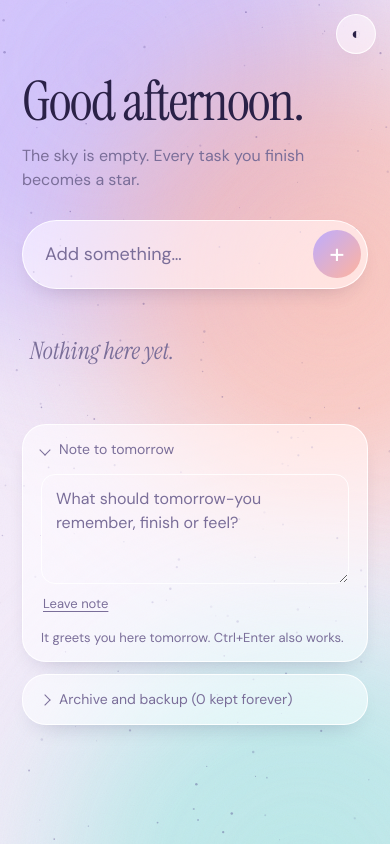
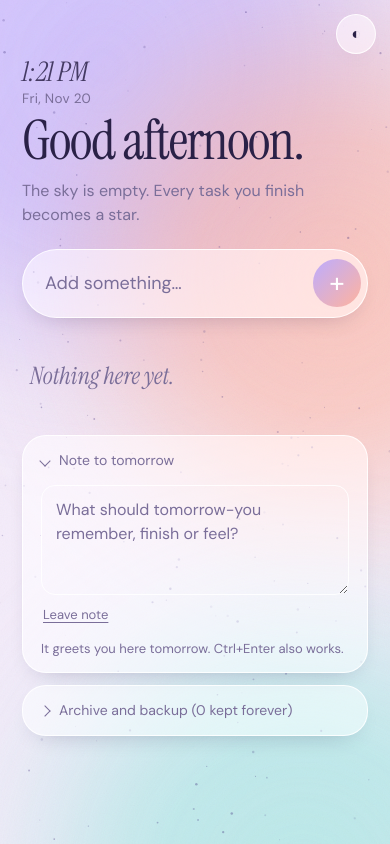
Before and after one commit to rayyy007dev/Sediment-Desktop-app, a plain HTML site: page index.html in a window 390 px wide. Drawn offline with Linux system fonts and the light colour scheme.

Commit message:
Time and date

```diff
--- a/index.html
+++ b/index.html
@@ -48,8 +48,6 @@
 
         color-scheme: light;
         box-sizing: border-box;
-        padding-top: env(safe-area-inset-top, 0px);
-        padding-bottom: env(safe-area-inset-bottom, 0px);
       }
 
       @media (prefers-color-scheme: dark) {
@@ -251,7 +249,28 @@
       }
 
       header {
-        margin-bottom: 40px;
+        margin-bottom: 36px;
+      }
+
+      .now {
+        margin: 0 0 12px;
+      }
+
+      .clock {
+        display: block;
+        color: var(--ink);
+        opacity: 0.84;
+        font: italic 400 clamp(27px, 4.8vw, 36px)/1.02 var(--serif);
+        letter-spacing: -0.01em;
+        font-variant-numeric: tabular-nums;
+      }
+
+      .today {
+        display: block;
+        margin-top: 4px;
+        color: var(--mute);
+        font: 400 clamp(13.5px, 1.8vw, 15px)/1.3 var(--sans);
+        letter-spacing: 0.02em;
       }
 
       h1 {
@@ -580,7 +599,6 @@
       .note .quote {
         display: -webkit-box;
         -webkit-line-clamp: 4;
-        line-clamp: 4;
         -webkit-box-orient: vertical;
         overflow: hidden;
         font: italic 400 24px/1.3 var(--serif);
@@ -663,6 +681,10 @@
           calc(20px + env(safe-area-inset-bottom, 0px))
           max(22px, env(safe-area-inset-left, 0px));
         pointer-events: none;
+      }
+
+      .foot:has(#hint:empty) {
+        padding-bottom: env(safe-area-inset-bottom, 0px);
       }
 
       .hint {
@@ -769,20 +791,24 @@
         }
         main {
           padding-top: max(9vh, calc(74px + env(safe-area-inset-top, 0px)));
-          padding-bottom: 64px;
+          padding-bottom: 28px;
         }
       }
 
       @media (max-width: 640px) {
         main {
-          padding-top: max(9vh, calc(74px + env(safe-area-inset-top, 0px)));
-          padding-bottom: 56px;
+          padding-top: max(6.5vh, calc(58px + env(safe-area-inset-top, 0px)));
+          padding-bottom: 24px;
         }
         header {
-          margin-bottom: 28px;
+          margin-bottom: 22px;
+        }
+        .now {
+          margin-bottom: 8px;
         }
         h1 {
           font-size: clamp(44px, 14vw, 60px);
+          margin-bottom: 12px;
         }
         .sub {
           font-size: 16px;
@@ -795,6 +821,9 @@
         }
         .add-task input {
           font-size: 18px;
+        }
+        ul {
+          margin-top: 18px;
         }
         li.open-task {
           gap: 14px;
@@ -804,6 +833,7 @@
           display: none;
         }
         .archive {
+          margin-top: 20px;
           padding: 14px 18px;
         }
         .backup .row {
@@ -816,8 +846,11 @@
         }
         .foot {
           padding: 0 max(18px, env(safe-area-inset-right, 0px))
-            calc(24px + env(safe-area-inset-bottom, 0px))
+            calc(20px + env(safe-area-inset-bottom, 0px))
             max(18px, env(safe-area-inset-left, 0px));
+        }
+        .foot:has(#hint:empty) {
+          padding-bottom: env(safe-area-inset-bottom, 0px);
         }
         .hint {
           max-width: calc(100% - 112px);
@@ -879,6 +912,10 @@
 
     <main>
       <header>
+        <div class="now" aria-live="off">
+          <time class="clock" id="clock"></time>
+          <span class="today" id="today"></span>
+        </div>
         <h1 id="hello">Hello.</h1>
         <p class="sub" id="sub"></p>
         <p class="note" id="note" hidden></p>
@@ -1658,16 +1695,21 @@
           });
         }
 
-        // Task list rendering
-        function renderTaskList() {
-          refreshStarColor();
-
-          const openTasks = tasks.filter(function (task) {
-            return !task.done;
-          });
-          const finishedTasks = getFinishedTasks().reverse();
-          const finishedCount = finishedTasks.length;
-          const currentHour = new Date().getHours();
+        // Clock & greeting
+        function tickClock() {
+          const now = new Date();
+          const currentHour = now.getHours();
+          const clock = document.getElementById("clock");
+
+          clock.textContent = now.toLocaleTimeString(undefined, {
+            hour: "numeric",
+            minute: "2-digit",
+          });
+          clock.dateTime = now.toISOString();
+          document.getElementById("today").textContent = now.toLocaleDateString(
+            undefined,
+            { weekday: "short", month: "short", day: "numeric" },
+          );
 
           if (currentHour < 5) {
             document.getElementById("hello").textContent = "Still up?";
@@ -1678,6 +1720,18 @@
           } else {
             document.getElementById("hello").textContent = "Good evening.";
           }
+        }
+
+        // Task list rendering
+        function renderTaskList() {
+          refreshStarColor();
+          tickClock();
+
+          const openTasks = tasks.filter(function (task) {
+            return !task.done;
+          });
+          const finishedTasks = getFinishedTasks().reverse();
+          const finishedCount = finishedTasks.length;
 
           if (!openTasks.length && !finishedCount) {
             document.getElementById("sub").textContent =
@@ -2196,12 +2250,22 @@
         }
 
         // Start the app
+        let clockTimer = 0;
+        function scheduleClock() {
+          window.clearTimeout(clockTimer);
+          clockTimer = window.setTimeout(function () {
+            tickClock();
+            scheduleClock();
+          }, 60000 - (Date.now() % 60000) + 50);
+        }
+
         resizeCanvas();
         tasks = readTasks();
         notes = readNotes();
         ready = true;
         renderTaskList();
         renderNotes();
+        scheduleClock();
         window.requestAnimationFrame(animateSky);
 
         window.setInterval(function () {
@@ -2215,6 +2279,8 @@
           if (!document.hidden) {
             isScrolling = false;
             document.body.classList.remove("scrolling");
+            tickClock();
+            scheduleClock();
             if (!document.querySelector(".task-editor")) {
               renderTaskList();
             }
```
